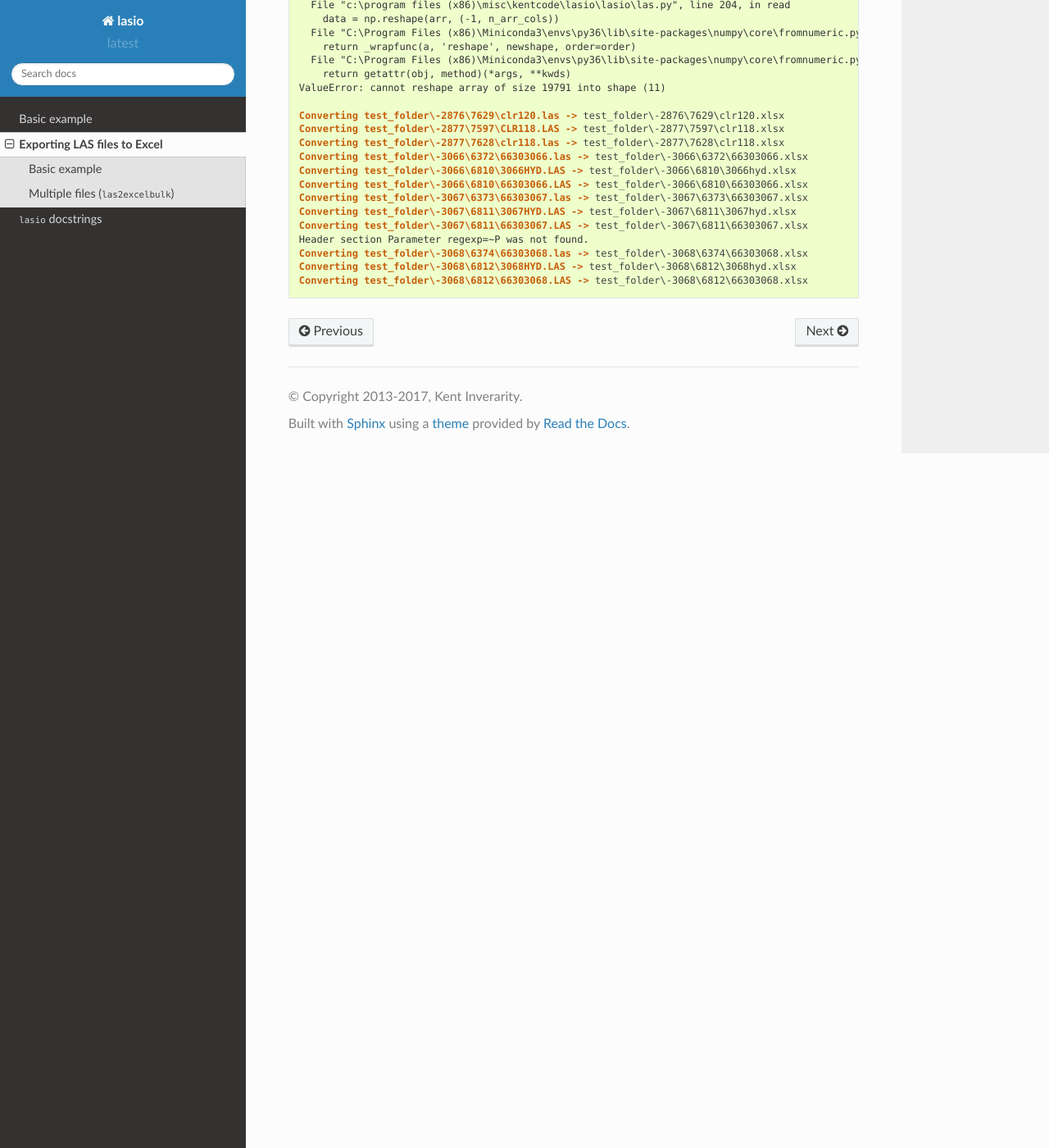
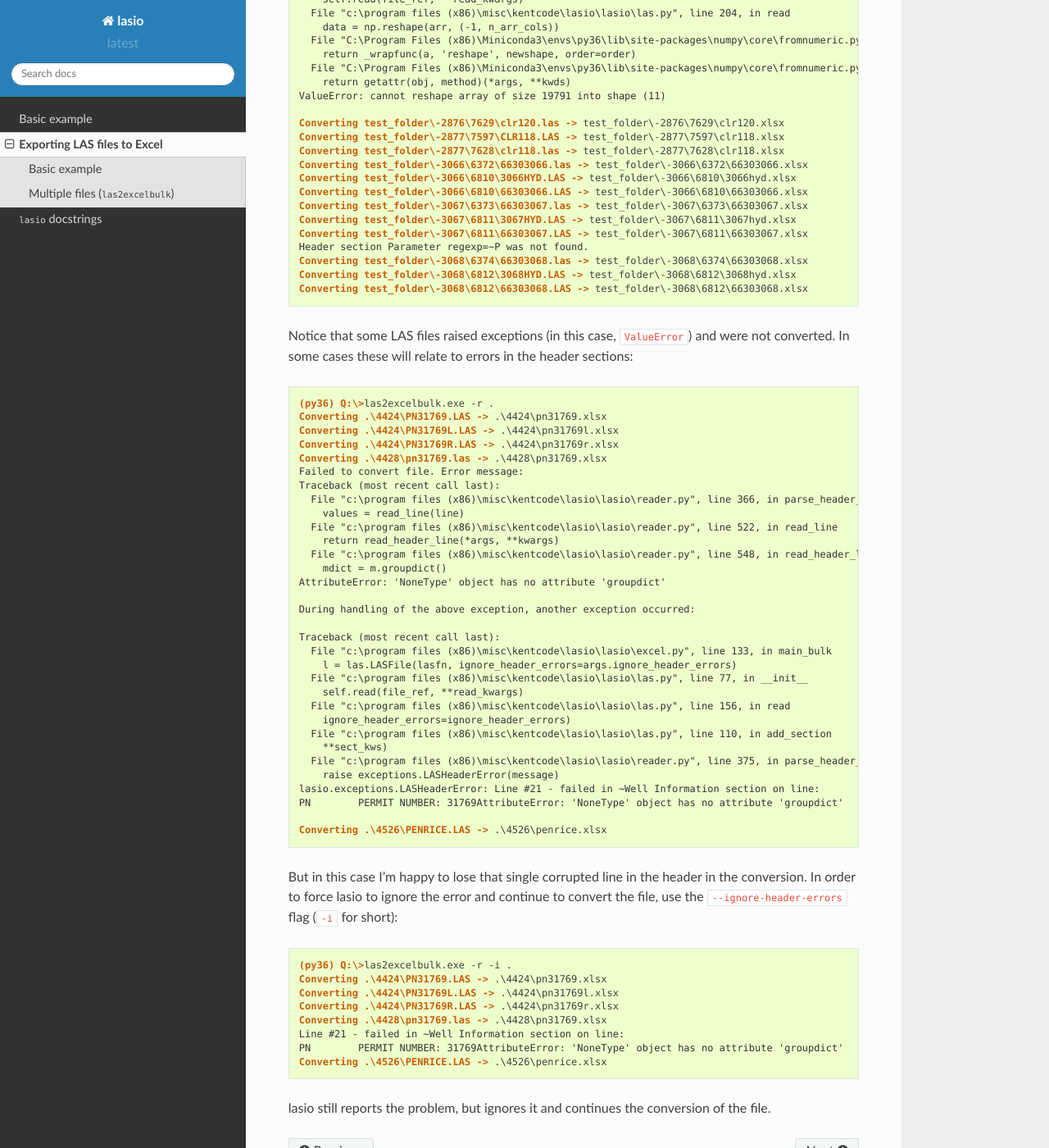
Before and after one commit to kinverarity1/lasio, a Sphinx documentation site: the page built from docs/source/excel.rst, in a window 1280 px wide and 1400 px high, scrolled down 3224 px. Shown: the whole window at 82% size. Built offline with Sphinx 7.4.7 and the Read the Docs theme 2.0.0, drawn with Linux system fonts in a browser that asks for light colours; formulas are drawn with MathJax 3; some of the changed text lies outside the part shown.

Commit message:
add docs for --ignore-header-errors

```diff
--- a/docs/source/excel.rst
+++ b/docs/source/excel.rst
@@ -54,10 +54,11 @@ The better script to use is ``las2excelbulk``:
       -h, --help            show this help message and exit
       -g GLOB, --glob GLOB  Match LAS files with this pattern (default: *.las)
       -r, --recursive       Recurse through subfolders. (default: False)
+      -i, --ignore-header-errors
+                            Ignore header section errors. (default: False)
 
 Here is the command to create Excel versions of all the LAS files contained within the folder
-``test_folder``, and any sub-folders. Any errors encountered in reading a LAS file are reported
-but then skipped over.
+``test_folder``, and any sub-folders:
 
 .. code-block:: doscon
 
@@ -145,3 +146,55 @@ but then skipped over.
     Converting test_folder\-3068\6374\66303068.las -> test_folder\-3068\6374\66303068.xlsx
     Converting test_folder\-3068\6812\3068HYD.LAS -> test_folder\-3068\6812\3068hyd.xlsx
     Converting test_folder\-3068\6812\66303068.LAS -> test_folder\-3068\6812\66303068.xlsx
+
+Notice that some LAS files raised exceptions (in this case, ``ValueError``) and were not converted. In some cases these will relate to errors in the header sections:
+
+.. code-block:: doscon
+
+    (py36) Q:\>las2excelbulk.exe -r .
+    Converting .\4424\PN31769.LAS -> .\4424\pn31769.xlsx
+    Converting .\4424\PN31769L.LAS -> .\4424\pn31769l.xlsx
+    Converting .\4424\PN31769R.LAS -> .\4424\pn31769r.xlsx
+    Converting .\4428\pn31769.las -> .\4428\pn31769.xlsx
+    Failed to convert file. Error message:
+    Traceback (most recent call last):
+      File "c:\program files (x86)\misc\kentcode\lasio\lasio\reader.py", line 366, in parse_header_section
+        values = read_line(line)
+      File "c:\program files (x86)\misc\kentcode\lasio\lasio\reader.py", line 522, in read_line
+        return read_header_line(*args, **kwargs)
+      File "c:\program files (x86)\misc\kentcode\lasio\lasio\reader.py", line 548, in read_header_line
+        mdict = m.groupdict()
+    AttributeError: 'NoneType' object has no attribute 'groupdict'
+
+    During handling of the above exception, another exception occurred:
+
+    Traceback (most recent call last):
+      File "c:\program files (x86)\misc\kentcode\lasio\lasio\excel.py", line 133, in main_bulk
+        l = las.LASFile(lasfn, ignore_header_errors=args.ignore_header_errors)
+      File "c:\program files (x86)\misc\kentcode\lasio\lasio\las.py", line 77, in __init__
+        self.read(file_ref, **read_kwargs)
+      File "c:\program files (x86)\misc\kentcode\lasio\lasio\las.py", line 156, in read
+        ignore_header_errors=ignore_header_errors)
+      File "c:\program files (x86)\misc\kentcode\lasio\lasio\las.py", line 110, in add_section
+        **sect_kws)
+      File "c:\program files (x86)\misc\kentcode\lasio\lasio\reader.py", line 375, in parse_header_section
+        raise exceptions.LASHeaderError(message)
+    lasio.exceptions.LASHeaderError: Line #21 - failed in ~Well Information section on line:
+    PN        PERMIT NUMBER: 31769AttributeError: 'NoneType' object has no attribute 'groupdict'
+
+    Converting .\4526\PENRICE.LAS -> .\4526\penrice.xlsx
+
+But in this case I'm happy to lose that single corrupted line in the header in the conversion. In order to force lasio to ignore the error and continue to convert the file, use the ``--ignore-header-errors`` flag (``-i`` for short):
+
+.. code-block:: doscon
+
+    (py36) Q:\>las2excelbulk.exe -r -i .
+    Converting .\4424\PN31769.LAS -> .\4424\pn31769.xlsx
+    Converting .\4424\PN31769L.LAS -> .\4424\pn31769l.xlsx
+    Converting .\4424\PN31769R.LAS -> .\4424\pn31769r.xlsx
+    Converting .\4428\pn31769.las -> .\4428\pn31769.xlsx
+    Line #21 - failed in ~Well Information section on line:
+    PN        PERMIT NUMBER: 31769AttributeError: 'NoneType' object has no attribute 'groupdict'
+    Converting .\4526\PENRICE.LAS -> .\4526\penrice.xlsx
+
+lasio still reports the problem, but ignores it and continues the conversion of the file.
```
Also changed, not shown: other parts of docs/source/excel.rst (+2 -2 lines).
